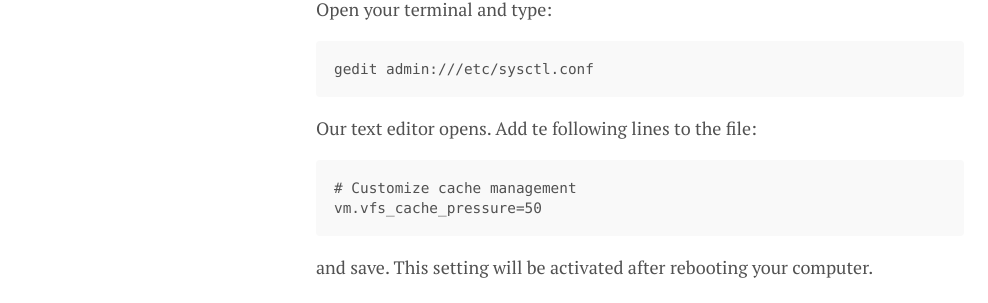
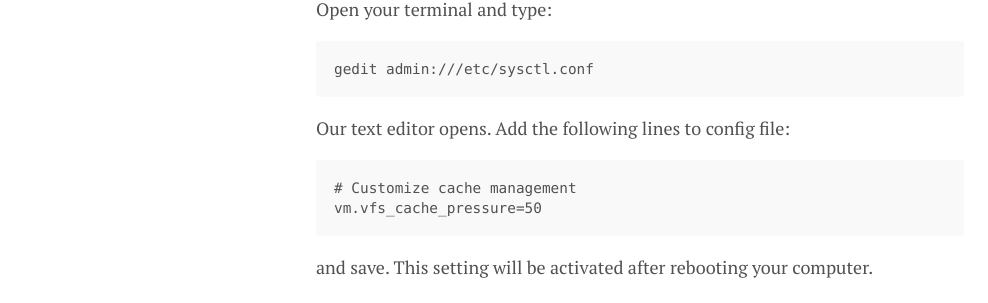
Before and after one commit to lgeurts/lgeurts.github.io, a Jekyll site: the page built from _posts/2022-10-03-optimizing-ubuntu-22.04.1-jammy-jellyfish.md, in a window 1280 px wide and 900 px high, scrolled down 3586 px. Shown: the part 147-450 px from the top of the window, without its empty margins (0-988 px from the left). Built offline with Jekyll 4.4.1, drawn with Linux system fonts in a browser that asks for light colours; nearby versions of some CDN libraries; comment, search, counter and statistics services are not loaded; some of the changed text lies outside the part shown.

Commit message:
Update 2022-10-03-optimizing-ubuntu-22.04.1-jammy-jellyfish.md

````diff
--- a/_posts/2022-10-03-optimizing-ubuntu-22.04.1-jammy-jellyfish.md
+++ b/_posts/2022-10-03-optimizing-ubuntu-22.04.1-jammy-jellyfish.md
@@ -120,7 +120,7 @@ Open your terminal and type:
 ```
 gedit admin:///etc/sysctl.conf
 ```
-Our text editor opens. Add te following lines to the file:
+Our text editor opens. Add the following lines to config file:
 ```
 # Customize cache management
 vm.vfs_cache_pressure=50
````
Also changed, not shown: other parts of _posts/2022-10-03-optimizing-ubuntu-22.04.1-jammy-jellyfish.md (+1 -1 lines).
